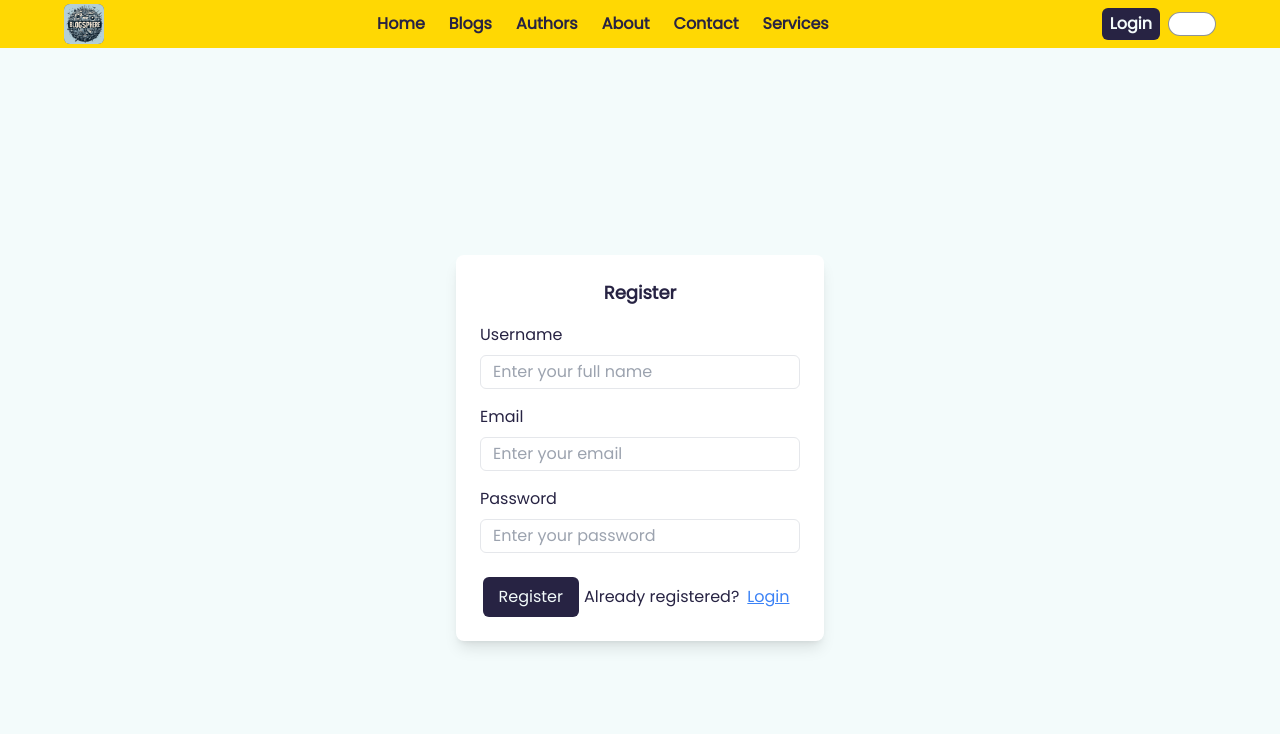
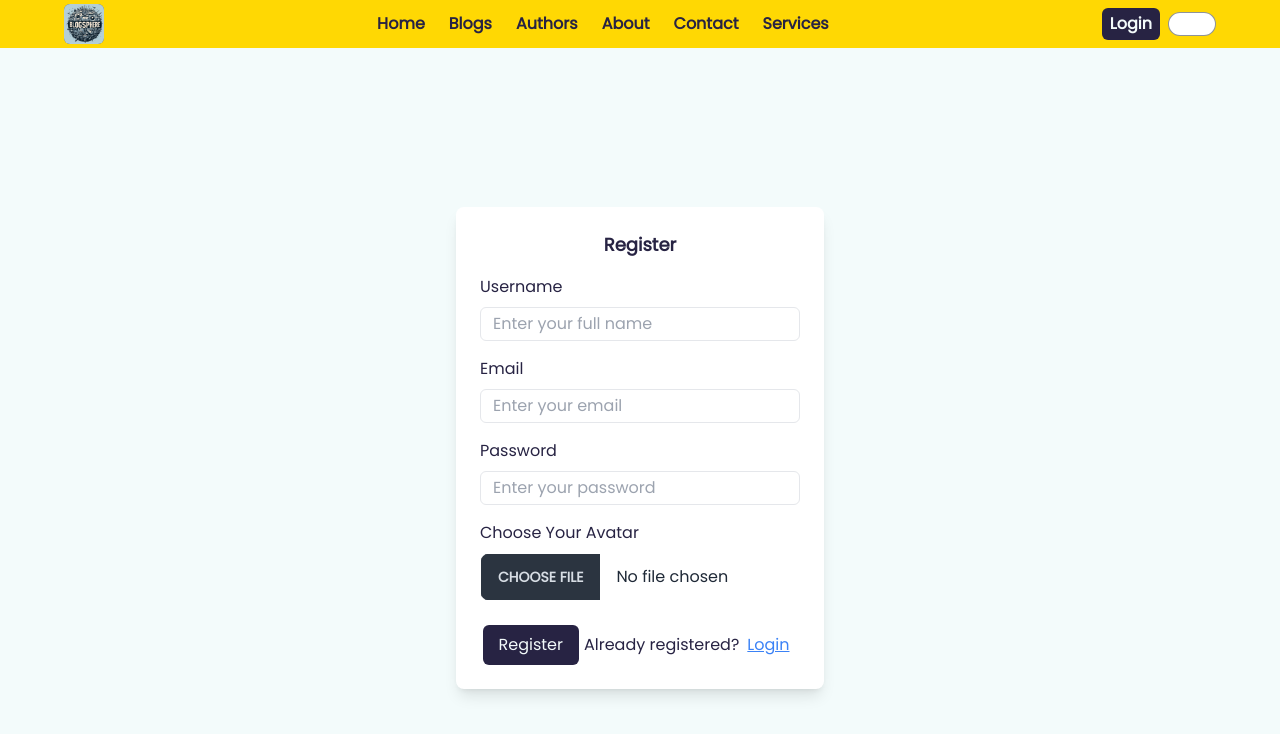
Before and after one commit to Bibek-Kumar-Kushwaha/blogsphere.github.io, a React (Vite) app in the folder Blog_Frontend/: page /register in a window 1280 px wide. Shown: the top 734 px of the page. Built offline with nearby package versions, Linux system fonts and the light colour scheme.

Commit message:
add avatar section in register

```diff
--- a/Blog_Frontend/src/Component/Layouts/Navbar.jsx
+++ b/Blog_Frontend/src/Component/Layouts/Navbar.jsx
@@ -41,9 +41,9 @@ const Navbar = () => {
             </ul>
           </div>
           <div className="my-auto space-x-2 flex justify-between">
-          <span className="font-bold my-auto bg-[#272343] text-[#F3FBFB] px-2 py-1 rounded-md">
-  <Link to='/login'>Login</Link>
-</span>
+            <span className="font-bold my-auto bg-[#272343] text-[#F3FBFB] px-2 py-1 rounded-md">
+              <Link to='/login'>Login</Link>
+            </span>
 
             <span className="font-bold my-auto">
               <label className="grid cursor-pointer place-items-center">
--- a/Blog_Frontend/src/Component/Pages/Register.jsx
+++ b/Blog_Frontend/src/Component/Pages/Register.jsx
@@ -1,12 +1,39 @@
 import React from 'react';
 import { Link } from 'react-router-dom';
+import { useState } from 'react';
+const Register = () => {
+  const [avatar, setAvatar] = useState(null);
 
-const Register = () => {
+  // Function to handle file selection
+  const handleFileChange = (e) => {
+    const file = e.target.files[0];
+    if (file) {
+      const reader = new FileReader();
+      reader.onloadend = () => {
+        setAvatar(reader.result);
+      };
+      reader.readAsDataURL(file);
+    }
+  };
+
   return (
     <div className="flex h-screen items-center justify-center bg-[#F3FBFB]">
       <div className="bg-white p-6 rounded-lg shadow-lg">
         <form autoComplete="off">
           <h3 className="font-bold text-lg text-center text-[#272343]">Register</h3>
+
+          {/* Image */}
+          {
+            !avatar ?
+            ''
+            :
+            <div className="bg-[#FFD803] h-24 w-24 mx-auto rounded-full">
+            <img src={avatar} alt="" className='rounded-full h-24 w-24 '/>
+            </div>
+          }
+
+
+
           {/* Username */}
           <div className="mt-4 space-y-2">
             <label htmlFor="username" className="block text-[#272343]">Username</label>
@@ -18,6 +45,7 @@ const Register = () => {
               placeholder="Enter your full name"
               className="w-80 px-3 py-1 border rounded-md outline-none"
             />
+
           </div>
           {/* Email */}
           <div className="mt-4 space-y-2">
@@ -43,6 +71,19 @@ const Register = () => {
               className="w-80 px-3 py-1 border rounded-md outline-none"
             />
           </div>
+
+        {/* choose profile photo  */}
+            <div className="mt-4 space-y-2">
+              <label htmlFor="avatar" className="block text-[#272343]">Choose Your Avatar</label>
+              <input
+                type="file"
+                id="avatar"
+                accept="image/*"
+                onChange={handleFileChange}
+                className="file-input w-full max-w-xs"
+              />
+            </div>
+
           {/* Button */}
           <div className="flex justify-around mt-6">
             <button
```
